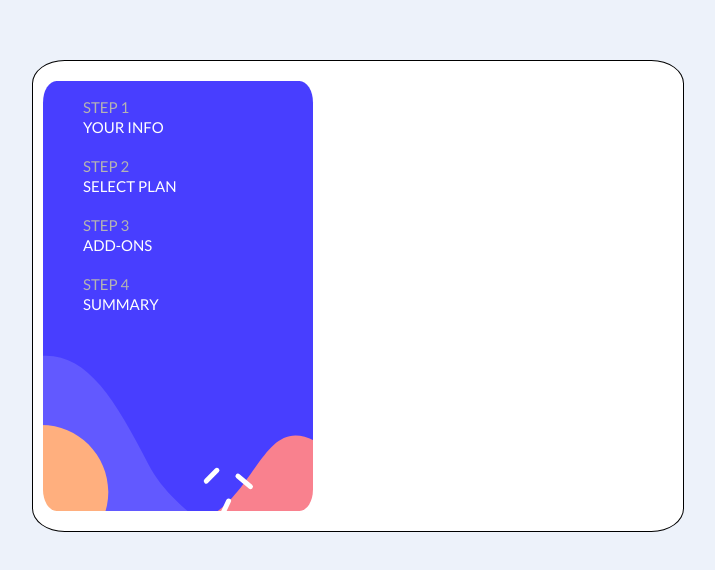
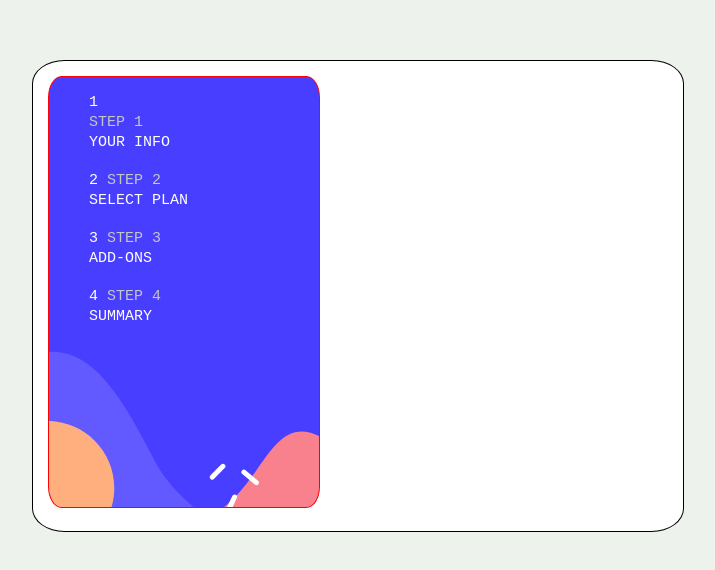
Before and after one commit to zlhshn/new_page, a plain HTML site: page index.html in a window 1280 px wide. Shown: the part 104-674 px from the top of the page, without its empty margins (282-997 px from the left). Drawn offline with Linux system fonts and the light colour scheme; a web font is replaced by a local one.

Commit message:
number designed

```diff
--- a/index.html
+++ b/index.html
@@ -1,41 +1,45 @@
 <!DOCTYPE html>
 <html lang="en">
   <head>
-    <meta charset="UTF-8">
-    <meta name="viewport" content="width=device-width, initial-scale=1.0">
-    <link rel="stylesheet" href="style.css">
-    <title>Personal İnfo</title>
+    <meta charset="UTF-8" />
+    <meta name="viewport" content="width=device-width, initial-scale=1.0" />
+    <title>Grup3-form</title>
+    <link rel="stylesheet" href="style.css" />
+    <link rel="preconnect" href="https://fonts.googleapis.com">
+<link rel="preconnect" href="https://fonts.gstatic.com" crossorigin>
+<link href="https://fonts.googleapis.com/css2?family=Audiowide&family=Croissant+One&family=Fuggles&family=Lato:ital,wght@0,300;0,400;1,300;1,400&family=Martian+Mono:wght@100;200;300;400;500&family=Open+Sans:ital,wght@0,300;0,400;1,300&display=swap" rel="stylesheet">
   </head>
   <body>
+    <!-- to do list
+    anadiv
+    içerisinde 2 div;1.stepdiv, 2.div personal
+
+    stepdiv
+    unordered list
+    bgi
+
+    personaldiv
+    h3
+    p
+    formlar
+    button
+-->
+    <!-- Personol Info  -->
+
+    <!-- Main -->
     <main>
-
-        <!-- left part -->
+      <!-- Left part  -->
       <div class="stepdiv">
-
-            <!-- <ul class="number">
-                <li>1</li>
-                <li>2</li>
-                <li>3</li>
-                <li>4</li>
-            </ul> -->
-
     <ul>
-                <li><span>STEP 1 </span><br>YOUR INFO</li><br>
-                <li><span>STEP 2 </span> <br>SELECT PLAN</li><br>
-                <li><span>STEP 3</span> <br> ADD-ONS</li><br>
-                <li><span>STEP 4 </span><br> SUMMARY</li><br>
-
+        <li> <span>1</span><li>STEP 1<br><span>YOUR INFO</span></li><br>
+        <li><span>2 </span>STEP 2<br><span>SELECT PLAN</span></li><br>
+        <li><span>3 </span>STEP 3<br> <span>ADD-ONS</span></li><br>
+        <li><span>4 </span>STEP 4<br> <span>SUMMARY</span></li>
     </ul>
-
       </div>
-
-
-
       <div class="info">
 
       </div>
     </main>
-
-    </div>
   </body>
 </html>
--- a/style.css
+++ b/style.css
@@ -1,69 +1,53 @@
-@import url('https://fonts.googleapis.com/css2?family=Lato&display=swap');
+/* *{margin: 0;
+padding: 0;
+} */
+/* font-family: 'Audiowide', cursive;
+font-family: 'Croissant One', cursive;
+font-family: 'Fuggles', cursive;
+font-family: 'Lato', sans-serif; */
 
+/* font-family: 'Open Sans', sans-serif; */
+body{
+  background-color: rgba(236, 241, 236, 0.897);
 
-
-*{
-
-   /* box-sizing: border-box;  */
-}
-
-body{
- background-color: rgb(237, 242, 250);
- font-family: 'Lato', sans-serif;
- /* padding: 1px; */
 }
 
 main{
   background-color: white;
+  border:1px solid black;
   width: 650px;
   height: 470px;
-    border: 1px solid black;
-    /* div ortalama */
+  border-radius: 5%;
+
+ /* div ortalamanın üç yolu var, bu onlardan birisi */
  position: absolute;
  top: 50%;
  left: 50%;
-    transform: translate(-50%,-50%);
-    /* margin: auto; */
-    border-radius: 5%;
-
+ transform:translate(-50%, -50%);
 }
-
-/* left part */
 
 .stepdiv{
   width: 270px;
   height: 430px;
+  border: 1px solid red;
   background-image: url(./img/bg-sidebar-desktop.svg);
   background-position: center center;
-   margin-left: 15px;
-   margin-bottom: 10px;
-   border-radius: 5%;
-   position: absolute;
-   top: 50%;
-   left: 20%;
-   transform: translate(-50%,-50%);
-   /* display: flex; */
-
-}
 
 
 
-
-main .stepdiv ul li{
-    color:white;
+border-radius: 5%;
+margin-left: 15px;
+margin-bottom: 15px;
+margin-top: 15px;
+}
+ul li{
+color: rgb(196, 199, 194);
+font-family: 'Martian Mono', monospace;
 font-size: 15px;
 line-height: 20px;
 list-style-type: none;
+
 }
-
-main .stepdiv ul li span{
-    color: #B4B4B3;
+span{
+  color: white;
 }
-
-
-div .number li{
-
-    /* margin: 5px 0 40px 0; */
-}
-
-/* personal info */
```
Lines whose indentation alone changed are shown as unchanged.
